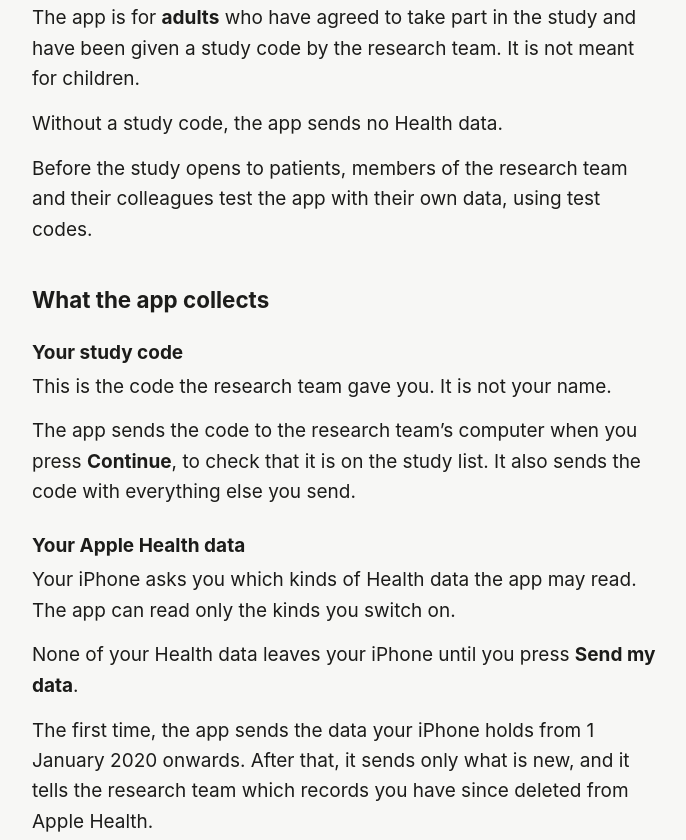
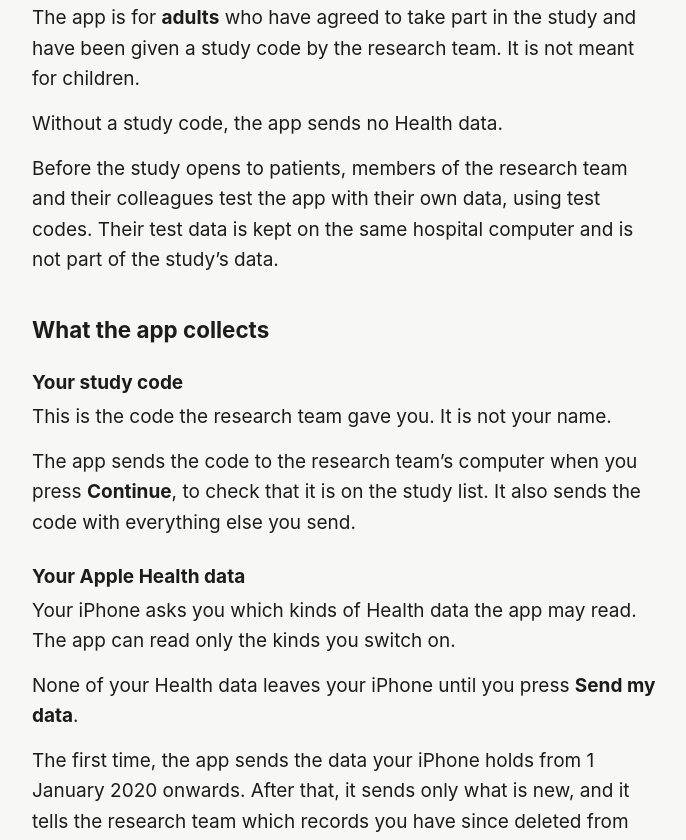
Before and after one commit to DibisKebab/incessus-info, a plain HTML site: page privacy.html in a window 1280 px wide. Shown: the part 1347-2187 px from the top of the page, without its empty margins (292-978 px from the left). Drawn offline with Linux system fonts and the light colour scheme.

Commit message:
Privacy policy: protection by other organisations, test data
Co-Authored-By: Claude Fable 5.2 <noreply@anthropic.com>

```diff
--- a/privacy.html
+++ b/privacy.html
@@ -45,7 +45,7 @@
 <h2>Who the app is for</h2>
 <p>The app is for <strong>adults</strong> who have agreed to take part in the study and have been given a study code by the research team. It is not meant for children.</p>
 <p>Without a study code, the app sends no Health data.</p>
-<p>Before the study opens to patients, members of the research team and their colleagues test the app with their own data, using test codes.</p>
+<p>Before the study opens to patients, members of the research team and their colleagues test the app with their own data, using test codes. Their test data is kept on the same hospital computer and is not part of the study’s data.</p>
 
 <h2>What the app collects</h2>
 
@@ -132,6 +132,7 @@
 <li><strong>Apple</strong> provides Apple Health, the App Store and TestFlight. Apple may collect its own information when you download or use the app, under Apple’s privacy policy.</li>
 <li><strong>GitHub</strong> hosts this web page and records visitors’ internet addresses for security.</li>
 </ul>
+<p>If the research team ever uses another organisation to handle information from the app, that organisation must give it the same or equal protection as this policy describes.</p>
 
 <h2>How long your data is kept</h2>
 <p>The app itself keeps no copy of your Health measurements.</p>
```
